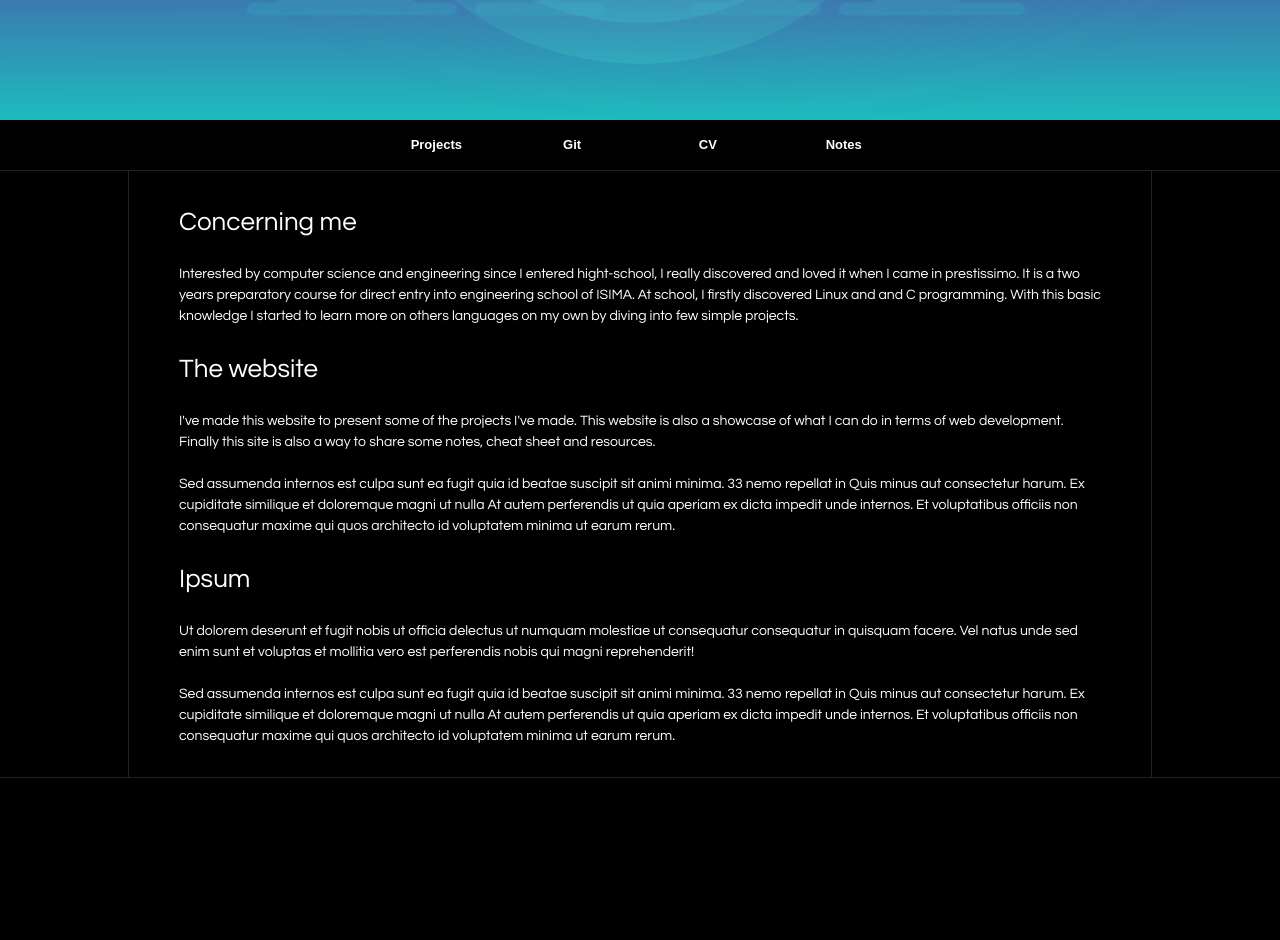
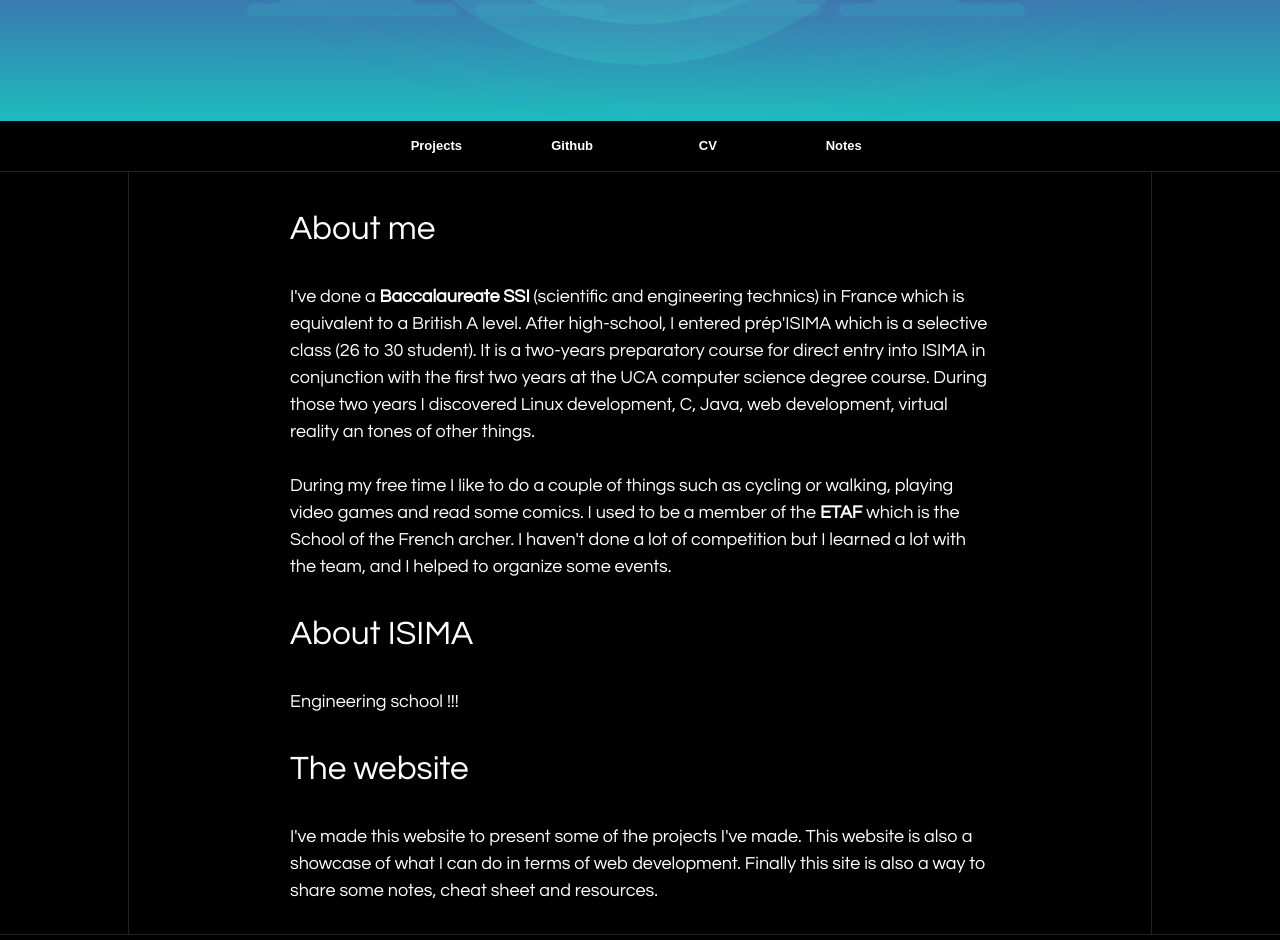
Before and after one commit to drfailer/isima-webpage, a plain HTML site: page index.html in a window 1280 px wide. Shown: the part 600-1540 px from the top of the page. Before the commit the page ends 1383 px from the top, so only its background shows below. Drawn offline with Linux system fonts and the light colour scheme.

Commit message:
bigger text, new content and small other changes

```diff
--- a/index.html
+++ b/index.html
@@ -34,11 +34,10 @@
 	    <a href="#">Projects</a>
 	    <ul>
 	      <li><a href="#">ZZ1 Project</a></li>
-	      <li><a href="#">My github</a></li>
-	      <li><a href="#">My config files</a></li>
+	      <li><a href="#">dotfiles</a></li>
 	    </ul>
 	  </li>
-	  <li><a href="https://github.com/drfailer">Git</a></li>
+	  <li><a href="https://github.com/drfailer">Github</a></li>
 	  <li><a href="#">CV</a></li>
 	  <li>
 	    <a href="#">Notes</a>
@@ -54,51 +53,40 @@
       <!-- Main content (centered on a smaller area) -->
       <div class="content">
 
-	<h1 id="me">Concerning me</h1>
+	<h1 id="me">About me</h1>
 
 	<p>
-	  Interested by computer science and engineering since I entered
-	  hight-school, I really discovered and loved it when I came in
-	  prestissimo. It is a two years preparatory course for direct entry into
-	  engineering school of ISIMA. At school, I firstly discovered Linux and
-	  and C programming. With this basic knowledge I started to learn more
-	  on others languages on my own by diving into few simple projects.
+	  I've done a <strong>Baccalaureate SSI</strong> (scientific and
+	  engineering technics) in France which is equivalent to a British A
+	  level. After high-school, I entered prép'ISIMA which is a selective
+	  class (26 to 30 student). It is a two-years preparatory course for
+	  direct entry into ISIMA in conjunction with the first two years at the
+	  UCA computer science degree course. During those two years I
+	  discovered Linux development, C, Java, web development, virtual
+	  reality an tones of other things.
 	</p>
 
-	<h1 id="config">The website</h1>
+	<p>
+	  During my free time I like to do a couple of things such as cycling or
+	  walking, playing video games and read some comics. I used to be a
+	  member of the <strong>ETAF</strong> which is the School of the French
+	  archer. I haven't done a lot of competition but I learned a lot with
+	  the team, and I helped to organize some events.
+	</p>
+
+	<h1 id="isima">About ISIMA</h1>
+
+	<p>
+	  Engineering school !!!
+	</p>
+
+	<h1 id="website">The website</h1>
 
 	<p>
 	  I've made this website to present some of the projects I've made. This
 	  website is also a showcase of what I can do in terms of web
 	  development. Finally this site is also a way to share some notes,
 	  cheat sheet and resources.
-	</p>
-
-	<p>
-	  Sed assumenda internos est culpa sunt ea fugit quia id beatae suscipit
-	  sit animi minima. 33 nemo repellat in Quis minus aut consectetur
-	  harum. Ex cupiditate similique et doloremque magni ut nulla At autem
-	  perferendis ut quia aperiam ex dicta impedit unde internos. Et
-	  voluptatibus officiis non consequatur maxime qui quos architecto id
-	  voluptatem minima ut earum rerum.
-	</p>
-
-	<h1 id="config">Ipsum</h1>
-
-	<p>
-	  Ut dolorem deserunt et fugit nobis ut officia delectus ut numquam
-	  molestiae ut consequatur consequatur in quisquam facere. Vel natus
-	  unde sed enim sunt et voluptas et mollitia vero est perferendis nobis
-	  qui magni reprehenderit!
-	</p>
-
-	<p>
-	  Sed assumenda internos est culpa sunt ea fugit quia id beatae suscipit
-	  sit animi minima. 33 nemo repellat in Quis minus aut consectetur
-	  harum. Ex cupiditate similique et doloremque magni ut nulla At autem
-	  perferendis ut quia aperiam ex dicta impedit unde internos. Et
-	  voluptatibus officiis non consequatur maxime qui quos architecto id
-	  voluptatem minima ut earum rerum.
 	</p>
 
       </div>
--- a/styles/default.css
+++ b/styles/default.css
@@ -13,7 +13,7 @@ body {
 	color:
 #000;
 	font-family: "Century Gothic", helvetica, arial, sans-serif;
-	font-size: 1.4em; /* equiv 14px */
+	font-size: 1.8em; /* equiv 14px */
 	line-height: 1.5; /* adapt to your design */
 }
 
--- a/styles/main-style.css
+++ b/styles/main-style.css
@@ -2,6 +2,7 @@
 body {
     margin: 0;
     background-color: black;
+    color: white;
 }
 
 h1#center {
@@ -28,6 +29,12 @@ h1#center {
     width: 100%;
 }
 
+header {
+    /* border */
+    border-bottom: solid;
+    border-width: 1px;
+    border-color: #222222;
+}
 
 /* Links */
 
@@ -57,7 +64,7 @@ footer {
   position: relative;
   bottom: 0;
   background-color: black;
-  color: white;
+  /* color: white; */
   width: 100%;
   border-top: 1px #222222 solid;
   box-shadow: 0 3px 5px 1px rgba(54, 50, 57, 0.16);
@@ -89,7 +96,7 @@ footer ul {
     /* Content */
     .content {
 	position: relative;
-	color: white;
+	/* color: white; */
 	background-color: black;
 	max-width: 80%;
 	margin-left: 10%;
@@ -102,8 +109,8 @@ footer ul {
 	border-color: #222222;
     }
 
-    .content p,h1 {
-	max-width: 1000px;
+    .content p,h1,h2,h3,h4 {
+	max-width: 700px;
 	margin-left: auto;
 	margin-right: auto;
     }
@@ -120,13 +127,13 @@ footer ul {
     /* Content */
     .content {
 	position: relative;
-	color: white;
+	/* color: white; */
 	background-color: black;
 	margin-left: 10px;
 	padding: 30px 50px 30px 50px;
     }
 
-    .content p,h1 {
+    .content p,h1,h2,h3,h4 {
 	margin-left: 10px;
     }
 }
```
Also changed, not shown: www/other/vimconf.html (+24 -21 lines).
